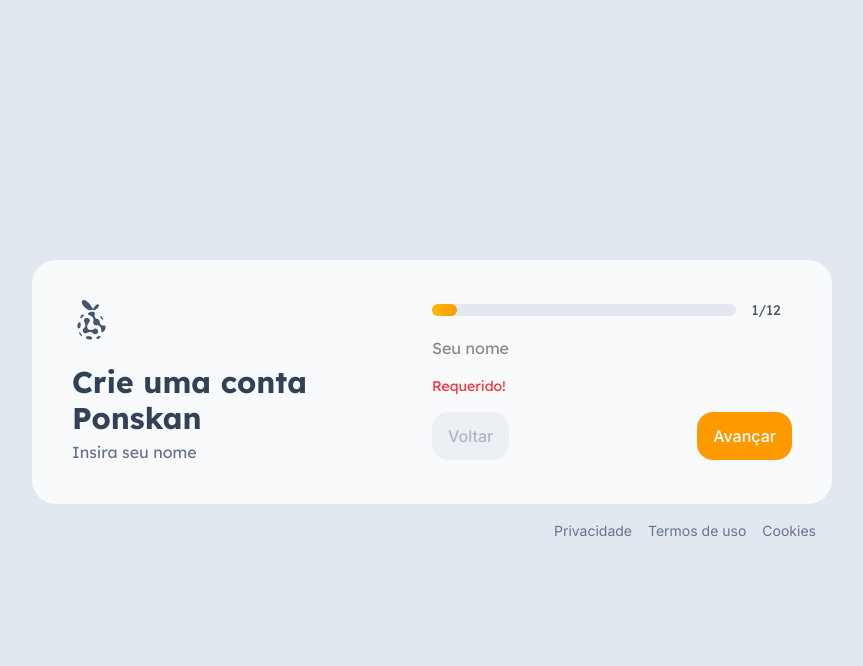
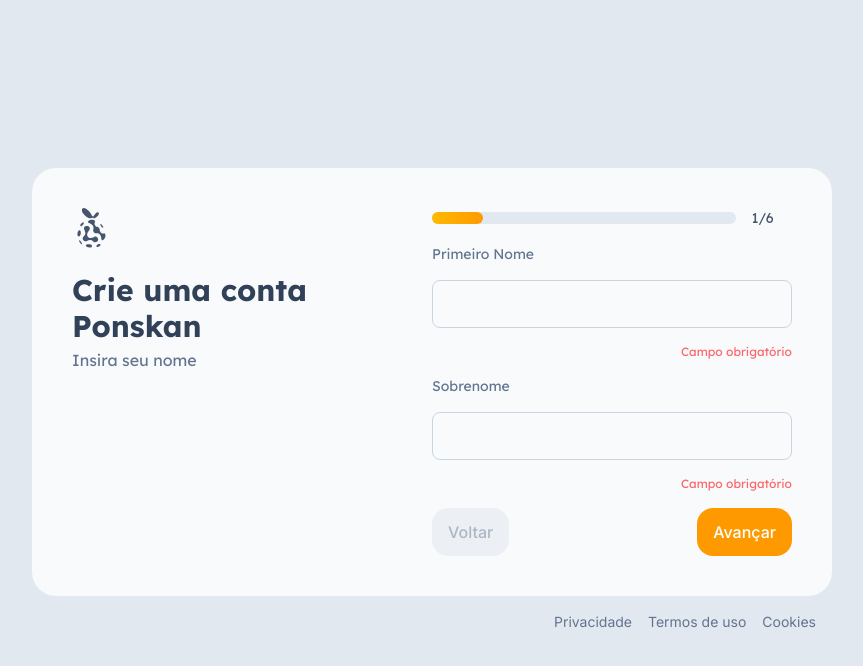
Before and after one commit to MatheusBertoldo1/ponskan-nextjs, a Next.js app in the folder ponskan/: page /logon in a window 1280 px wide. Both pictures are taken after a click on the button "Avançar". Shown: the top 666 px of the page, without its empty margins (208-1071 px from the left). Built offline with nearby package versions, Linux system fonts and the light colour scheme; no server answers.

Commit message:
feat (components): adiciona logica do formulario

```diff
--- a/ponskan/src/app/(auth)/logon/page.tsx
+++ b/ponskan/src/app/(auth)/logon/page.tsx
@@ -1,71 +1,15 @@
-'use client'
-
-import { LogoCurrentColor } from "@/assets/icons/LogoCurrentColor";
-import { Button } from "@/components/ui/Button"
-import { ProgressBar } from "@/components/ui/ProgressBar";
-import { useState } from "react";
-import { useForm, FormProvider } from "react-hook-form";
+import { LogonFormRegister } from "@/components/layout/auth/LogonFormRegister"
 
 export default function Logon() {
-    // Contador de etapas
-    const maxRange = 12
-    const [stage, setStage] = useState(1)
-
-    // Incrementa valor no contador
-    const increaseValue = async () => {
-        const FormImputsIsValid = await trigger("name")
-
-        if (FormImputsIsValid) stage < maxRange ? setStage(stage + 1) : setStage(maxRange)
-    }
-
-    // Decrementa valor no contador
-    const decreaseValue = () => {
-        stage > 1 ? setStage(stage - 1) : setStage(1)
-    }
-
-    // Textos descrição do estágio
-    const descriptionStage = [
-        "Insira seu nome",
-    ]
-
-    // Método de ativar a validação do campo input
-    const { register, handleSubmit, trigger, formState: { errors } } = useForm()
-
-    // Método que roda ao dar submit
-    const onSubmit = (data: any) => { console.log("Enviando dados:", data) }
-
 
 
     return (
-        <div className="flex flex-col w-full max-w-200 font-lexend ">
+        <div className="flex flex-col min-h-[50%] w-full max-w-200 font-lexend ">
             {/* Formulário */}
-            <div className="flex p-10 bg-slate-50 rounded-3xl">
-                <div className="flex flex-1 flex-col">
-                    <LogoCurrentColor className=" w-10 h-10 text-slate-600" />
-                    <h1 className="mt-6 text-3xl font-bold text-slate-700">Crie uma conta Ponskan</h1>
-                    <p className="text-slate-500 mt-1">{descriptionStage[stage - 1]}</p>
-                </div>
-
-                <div className="flex flex-1 flex-col gap-6">
-                    <form onSubmit={handleSubmit(onSubmit)} className="flex flex-col gap-4">
-                        <ProgressBar stage={stage} range={maxRange} />
-
-                        <input {...register("name", { required: { value: true, message: "Requerido!" }, minLength: { value: 4, message: "Min value 4" } })} placeholder="Seu nome" />
-                        {errors.name?.message && (
-                            <span className="text-red-500 text-sm animate-in fade-in">
-                                {errors.name?.message as string}
-                            </span>
-                        )}
-                        <div className="flex w-full">
-                            <Button type="button" onClick={decreaseValue} variant={stage > 1 ? "secondary" : "disabled"}>Voltar</Button>
-                            <Button type="button" onClick={increaseValue} className="ml-auto" variant="primary">Avançar</Button>
-                        </div>
-                    </form>
-                </div>
-            </div>
+            <LogonFormRegister />
 
             {/* Termos   */}
-            <div className="flex justify-end gap-4 pt-4 pr-4 border-t border-slate-200 font-inter text-sm text-slate-500">
+            <div className="flex justify-end gap-4 pt-4 pr-4 font-inter text-sm text-slate-500">
                 <a href="#" className="hover:text-amber-400 transition-colors">Privacidade</a>
                 <a href="#" className="hover:text-amber-400 transition-colors">Termos de uso</a>
                 <a href="#" className="hover:text-amber-400 transition-colors">Cookies</a>
@@ -73,3 +17,22 @@
         </div>
     )
 }
+
+/*
+primeiro nome
+sobrenome
+-------------
+data de nascimento
+-------------
+endereço
+telefone
+-------------
+CNPJ (opcional)
+-------------
+isStundent?
+escola
+curso
+-------------
+senha
+repetir senha
+*/
--- /dev/null
+++ b/ponskan/src/components/layout/auth/LogonFormRegister.tsx
@@ -0,0 +1,147 @@
+'use client'
+
+import { LogoCurrentColor } from "@/assets/icons/LogoCurrentColor";
+import { Button } from "@/components/ui/Button"
+import { ProgressBar } from "@/components/ui/ProgressBar";
+import { useState } from "react";
+import { useForm, FormProvider, useFormContext } from "react-hook-form";
+
+export const LogonFormRegister = () => {
+    // Contador de etapas
+    const maxRange = 6
+    const [stage, setStage] = useState(1)
+
+    // Definir titulo e nome dos inputs de cada estágio do formulário
+    const PropsStageForm = (stage: number) => {
+        let currentStage = stage - 1
+
+        const propsStage = [
+            {
+                titleStage: "Insira seu nome",
+                inputName: ["firstName", "lastName"]
+            },
+            {
+                titleStage: "Data de nascimento",
+                inputName: ["birthDate"]
+            },
+            {
+                titleStage: "Localização e contato",
+                inputName: ["locale", "number"]
+            },
+            {
+                titleStage: "Dados empresariais",
+                inputName: ["cnpj"]
+            },
+            {
+                titleStage: "Estudante",
+                inputName: ["scholl", "course"]
+            },
+            {
+                titleStage: "Defina sua senha",
+                inputName: ["password", "confirmPassord"]
+            },
+        ]
+
+        return propsStage[currentStage]
+    }
+
+    // Validar os nomes dos inputs passados pelo PropsStageForm
+    const ValidateStageForm = async () => {
+        let imputsForm = PropsStageForm(stage).inputName
+
+        if (!imputsForm) return false
+
+        const IsValid = await trigger(imputsForm)
+
+        return IsValid
+    }
+
+    // Incrementa valor no contador
+    const increaseValue = async () => {
+        let isValid = await ValidateStageForm()
+
+        if (isValid) stage < maxRange ? setStage(stage + 1) : setStage(maxRange)
+    }
+
+    // Decrementa valor no contador
+    const decreaseValue = () => {
+        stage > 1 ? setStage(stage - 1) : setStage(1)
+    }
+
+    const showStage = (stage: number) => {
+        switch (stage) {
+            case 1: return <Stage1 />
+
+        }
+    }
+
+    // atribuindo todos os metodos de useForm para methods (usado em FormProvides)
+    const methods = useForm()
+
+    // Extraindo métodos específicos do useForm
+    const { handleSubmit, trigger, formState: { errors } } = methods
+
+    // Método que roda ao dar submit
+    const onSubmit = (data: any) => { console.log("Enviando dados:", data) }
+
+    return (
+        <div className="flex flex-1 p-10 bg-slate-50 rounded-3xl">
+            <div className="flex flex-1 flex-col">
+                <LogoCurrentColor className=" w-10 h-10 text-slate-600" />
+                <h1 className="mt-6 text-3xl font-bold text-slate-700">Crie uma conta Ponskan</h1>
+                <p className="text-slate-500 mt-1">{PropsStageForm(stage).titleStage}</p>
+            </div>
+
+            <div className="flex flex-1 flex-col gap-6">
+                <FormProvider {...methods}>
+                    <form onSubmit={handleSubmit(onSubmit)} className="flex flex-1 flex-col gap-4">
+                        <ProgressBar stage={stage} range={maxRange} />
+
+                        {showStage(stage)}
+
+                        <div className="flex flex-1 items-end w-full">
+                            <Button type="button" onClick={decreaseValue} variant={stage > 1 ? "secondary" : "disabled"}>Voltar</Button>
+                            <Button type="button" onClick={increaseValue} className="ml-auto" variant="primary">Avançar</Button>
+                        </div>
+                    </form>
+                </FormProvider>
+            </div>
+        </div>
+    )
+}
+
+const Stage1 = () => {
+    const { register, formState: { errors } } = useFormContext()
+
+    return (
+        <>
+            <div className="flex flex-col gap-4 font-lexend">
+                <label className="text-sm text-slate-500">Primeiro Nome</label>
+
+                <input
+                    {...register("firstName", { required: "Necessário preencher o campo" })}
+
+                    className="text-sm border px-2 h-12 rounded-lg border-slate-300 hover:border-amber-400 focus:border-amber-500 outline-none transition-colors"
+                />
+                {errors.firstName?.message && (
+                    <label className="text-xs text-right w-full text-red-400">
+                        Campo obrigatório
+                    </label>
+                )}
+
+                <label className="text-sm text-slate-500">Sobrenome</label>
+
+                <input
+                    {...register("lastName", { required: "Necessário preencher o campo" })}
+
+                    className="text-sm border px-2 h-12 rounded-lg border-slate-300 hover:border-amber-400 focus:border-amber-500 outline-none transition-colors"
+                />
+                {errors.lastName?.message && (
+                    <label className="text-xs text-right w-full text-red-400">
+                        Campo obrigatório
+                    </label>
+                )}
+            </div>
+        </>
+    )
+}
```
